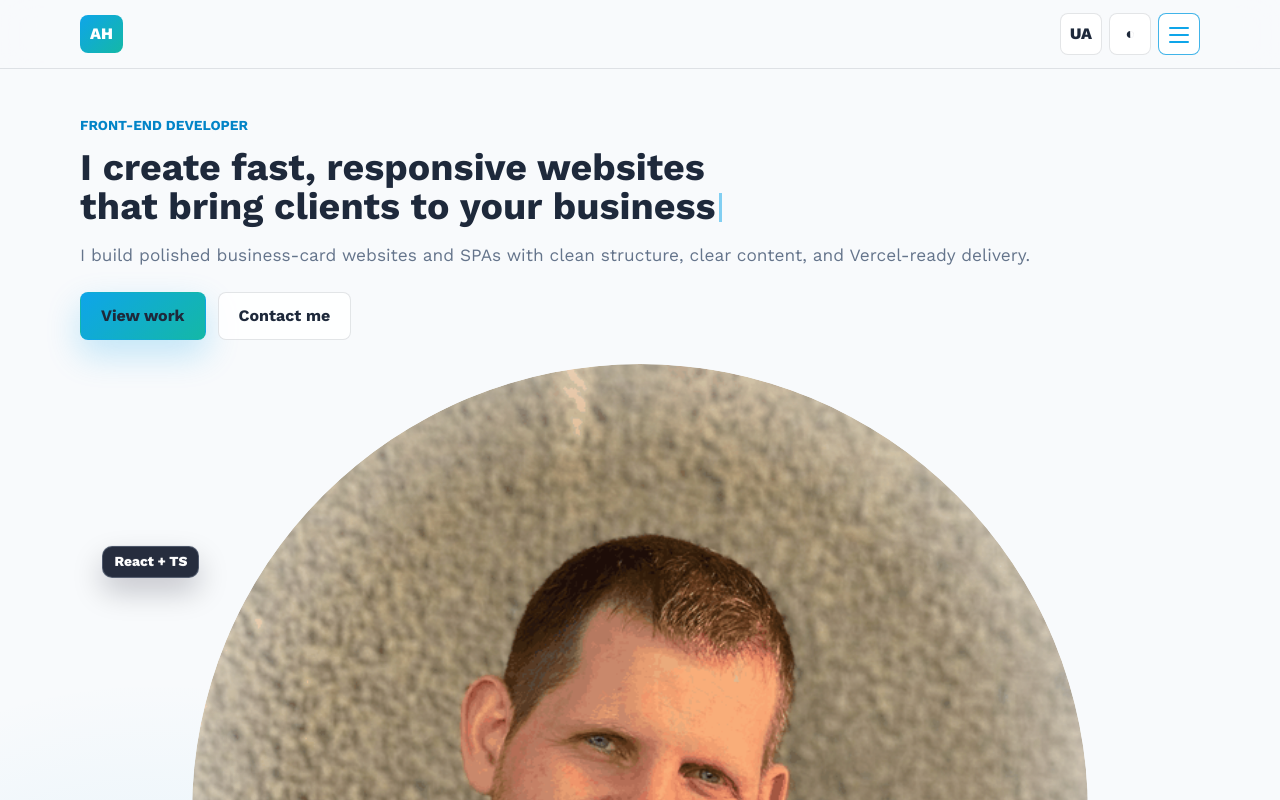
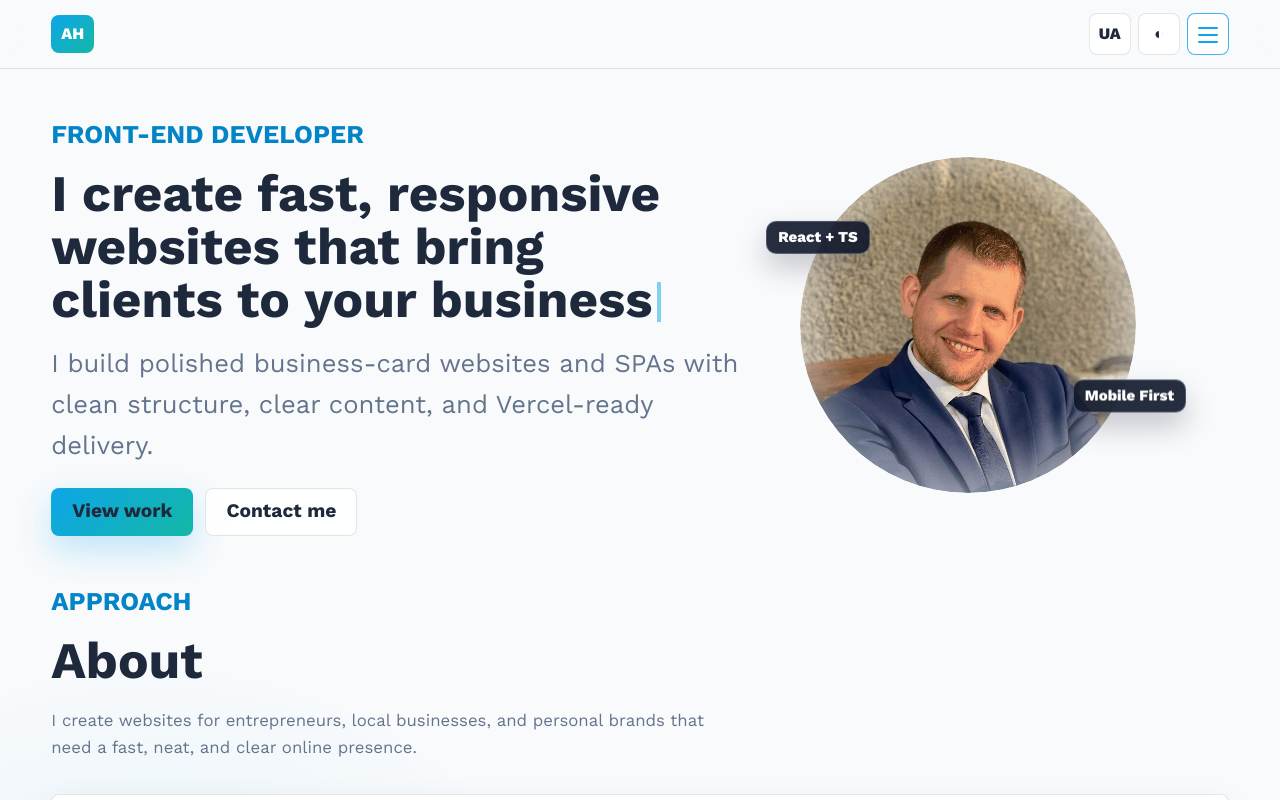
Before and after one commit to ItGencer/my-business-card-react, a React (Vite) app: page / in a window 1280 px wide. Shown: the top 800 px of the page. Built offline with nearby package versions, Linux system fonts and the light colour scheme.

Commit message:
Edit section hero

```diff
--- a/src/App.scss
+++ b/src/App.scss
@@ -26,8 +26,8 @@
   --shadow: 0 20px 60px rgba(15, 23, 42, 0.11);
   --shadow-soft: 0 14px 36px rgba(15, 23, 42, 0.08);
   --radius: 8px;
-  --container: 1120px;
   --header-height: 68px;
+  --textFontSize: clamp(14px, 2vw, 28px);
 }
 
 :root[data-theme="dark"] {
@@ -102,8 +102,8 @@ img {
 }
 
 .container {
-  width: min(calc(100% - 28px), var(--container));
   margin-inline: auto;
+  width: clamp(310px, 92vw , 2500px);
 }
 
 .section {
@@ -113,7 +113,7 @@ img {
   &__eyebrow {
     margin: 0 0 12px;
     color: var(--accent-strong);
-    font-size: 0.86rem;
+    font-size: var(--textFontSize);
     font-weight: 700;
     text-transform: uppercase;
   }
@@ -138,6 +138,7 @@ img {
   display: inline-flex;
   align-items: center;
   justify-content: center;
+  font-size: clamp(15px, 1.5vw , 30px);
   min-height: 48px;
   border: 1px solid transparent;
   border-radius: var(--radius);
--- a/src/components/Hero/Hero.jsx
+++ b/src/components/Hero/Hero.jsx
@@ -13,18 +13,18 @@ export default function Hero() {
     <section className="hero section" id="top">
       <div className="container hero__grid">
         <motion.div
-          className="hero__content"
+          className="hero__grid__content"
           initial={{ opacity: 0, y: 24 }}
           animate={{ opacity: 1, y: 0 }}
           transition={{ duration: 0.55, ease: 'easeOut' }}
         >
           <p className="section__eyebrow">{t('hero.eyebrow')}</p>
-          <h1 ref={targetRef} className="hero__title">
+          <h1 ref={targetRef} className="hero__grid__content__title">
             {displayedText}
             <span aria-hidden="true" className="hero__cursor" />
           </h1>
-          <p className="hero__lead">{t('hero.lead')}</p>
-          <div className="hero__actions">
+          <p className="hero__grid__content__lead">{t('hero.lead')}</p>
+          <div className="hero__grid__content__actions">
             <a className="button button--primary" href="#portfolio">
               {t('hero.primary')}
             </a>
--- a/src/components/Hero/Hero.scss
+++ b/src/components/Hero/Hero.scss
@@ -6,19 +6,33 @@
     display: grid;
     align-items: center;
     gap: 24px;
-  }
+
+    &__content {
+      display: flex;
+      justify-content: space-between;
+      flex-direction: column;
 
       &__title {
         text-wrap: balance;
-    font-size: clamp(1.9rem, 8vw, 2.35rem);
+        font-size: clamp(32px, 4vw, 64px);
         line-height: 1.04;
       }
 
       &__lead {
         margin-top: 16px;
         color: var(--text-muted);
-    font-size: clamp(0.98rem, 3.6vw, 1.08rem);
+        font-size: var(--textFontSize);
       }
+
+      &__actions {
+        display: flex;
+        flex-wrap: wrap;
+        gap: 12px;
+        margin-top: 22px;
+      }
+    }
+  }
+
   &__cursor {
     display: inline-block;
     width: 0.08em;
@@ -28,24 +42,13 @@
     animation: cursorBlink 0.85s steps(2, start) infinite;
     vertical-align: -0.08em;
   }
-
-  &__actions {
-    display: flex;
-    flex-wrap: wrap;
-    gap: 12px;
-    margin-top: 22px;
-  }
-
-  &__content {
-    min-width: 0;
-  }
 }
 
 .hero-visual {
-  width: 100%;
   display: flex;
   justify-content: center;
   transform-style: preserve-3d;
+  width: 300px;
 
   &:hover .portrait-photo {
     filter: saturate(1) contrast(1.06);
@@ -73,7 +76,7 @@
   padding: 8px 11px;
   background: rgba(15, 23, 42, 0.9);
   color: #ffffff;
-  font-size: clamp(0.72rem, 2.8vw, 0.86rem);
+  font-size: clamp(15px, 1vw, 25px);
   font-weight: 800;
   line-height: 1;
   box-shadow: 0 14px 30px rgba(2, 6, 23, 0.22);
@@ -108,3 +111,37 @@
     transform: translateY(-8px);
   }
 }
+
+@media screen and (min-width: 600px) {
+  .hero__grid {
+    grid-template-columns: 3fr 2fr;
+  }
+}
+
+@media screen and (min-width: 768px) {
+  .hero__grid {
+    gap: 0;
+  }
+
+  .hero-visual {
+    width: 360px;
+  }
+}
+
+@media screen and (min-width: 1024px) {
+  .hero__grid {
+    grid-template-columns: minmax(0, 3fr) minmax(360px, 2fr);
+  }
+
+
+  .hero-visual {
+    width: 420px;
+  }
+}
+
+@media screen and (min-width: 1440px) {
+
+  .hero-visual {
+    width: 700px;
+  }
+}
```
Lines whose indentation alone changed are shown as unchanged.
